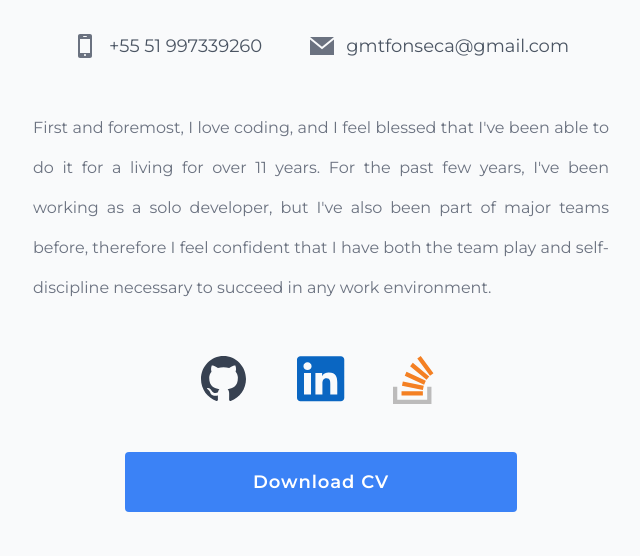
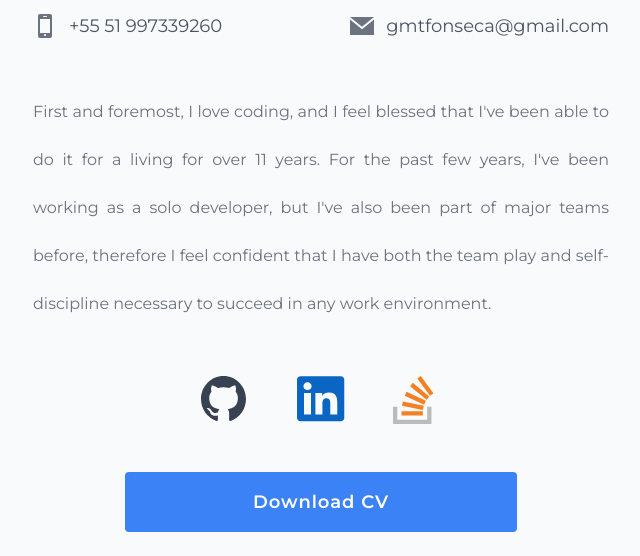
Before and after one commit to gmtfonseca/gmtfonseca.github.io, a website built with Vite: page index.html in a window 1280 px wide. Shown: the part 289-845 px from the top of the page, without its empty margins (319-959 px from the left). Built offline with nearby package versions, Linux system fonts and the light colour scheme.

Commit message:
second iteration

```diff
--- a/index.html
+++ b/index.html
@@ -23,7 +23,9 @@
         <h1 class="text-xl font-semibold text-gray-600 md:text-3xl">
           Gustavo Fonseca_
         </h1>
-        <div class="flex justify-center gap-6 md:gap-12">
+
+        <div class="flex flex-col max-w-xl gap-6 md:gap-12">
+          <div class="flex justify-between">
             <div class="flex items-center gap-2 md:gap-3">
               <svg
                 viewBox="0 0 24 24"
@@ -53,9 +55,9 @@
               >
             </div>
           </div>
-        <div>
+
           <p
-            class="max-w-xl text-xs leading-8 text-justify text-gray-500 md:text-base md:leading-10"
+            class="text-xs leading-8 text-justify text-gray-500 md:text-base md:leading-11"
           >
             First and foremost, I love coding, and I feel blessed that I've been
             able to do it for a living for over 11 years. For the past few
--- a/tailwind.config.js
+++ b/tailwind.config.js
@@ -5,7 +5,11 @@ module.exports = {
       sans: ['Montserrat', 'sans-serif'],
     },
 
-    extend: {},
+    extend: {
+      lineHeight: {
+        11: '3rem',
+      },
+    },
   },
   plugins: [],
 }
```
Lines whose indentation alone changed are shown as unchanged.
